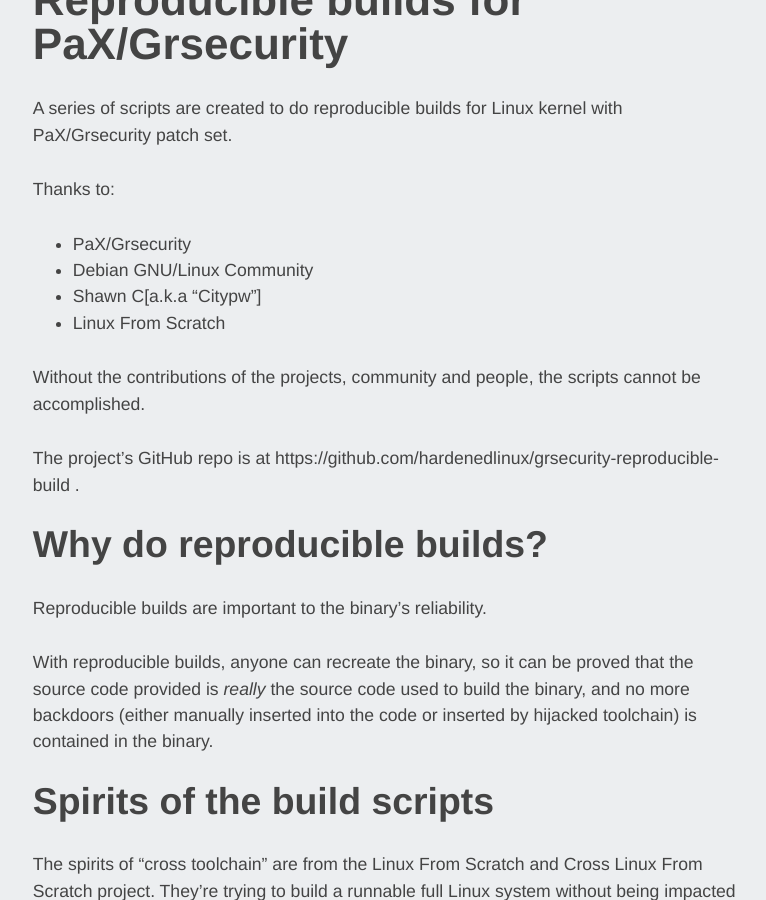
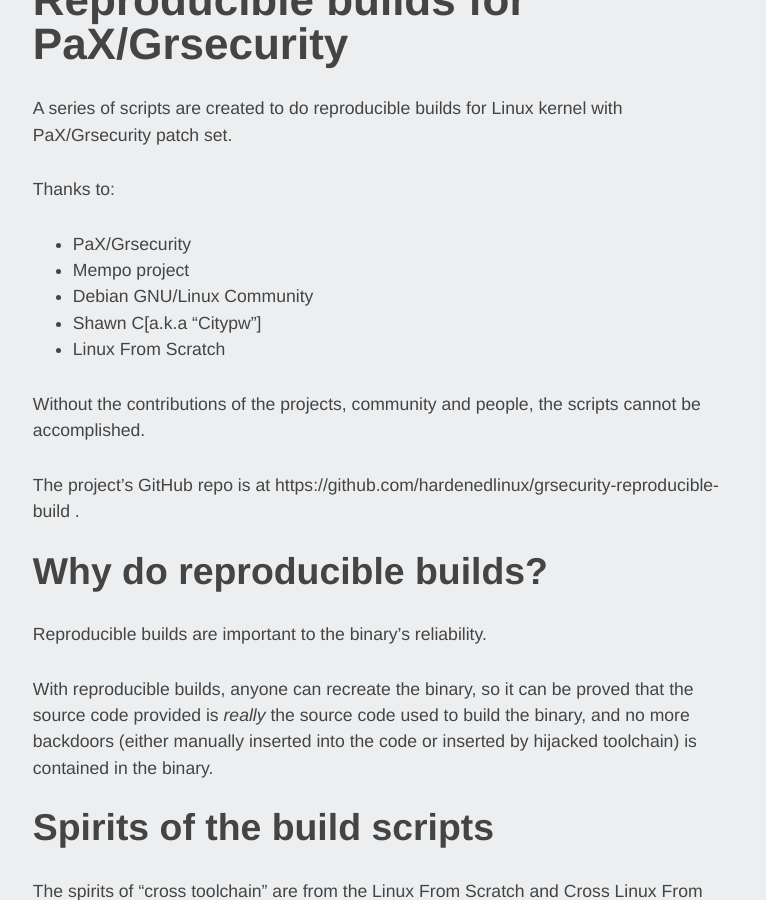
Before and after one commit to hardenedlinux/hardenedlinux.github.io, a Jekyll site: the page built from _posts/2016-08-01-reproducbile-builds-for-pax-grsecurity.markdown, in a window 1280 px wide and 900 px high, scrolled down 569 px. Shown: the whole window, without its empty margins (252-1018 px from the left). Built offline with Jekyll 4.4.1, drawn with Linux system fonts in a browser that asks for light colours; nearby versions of some CDN libraries.

Commit message:
reproducible build for grsec: add credit for mempo
Signed-off-by: Icenowy Zheng <icenowy@aosc.xyz>

```diff
--- a/_posts/2016-08-01-reproducbile-builds-for-pax-grsecurity.markdown
+++ b/_posts/2016-08-01-reproducbile-builds-for-pax-grsecurity.markdown
@@ -15,6 +15,7 @@
 Thanks to:
 
 - PaX/Grsecurity
+- Mempo project
 - Debian GNU/Linux Community
 - Shawn C[a.k.a "Citypw"]
 - Linux From Scratch
```
